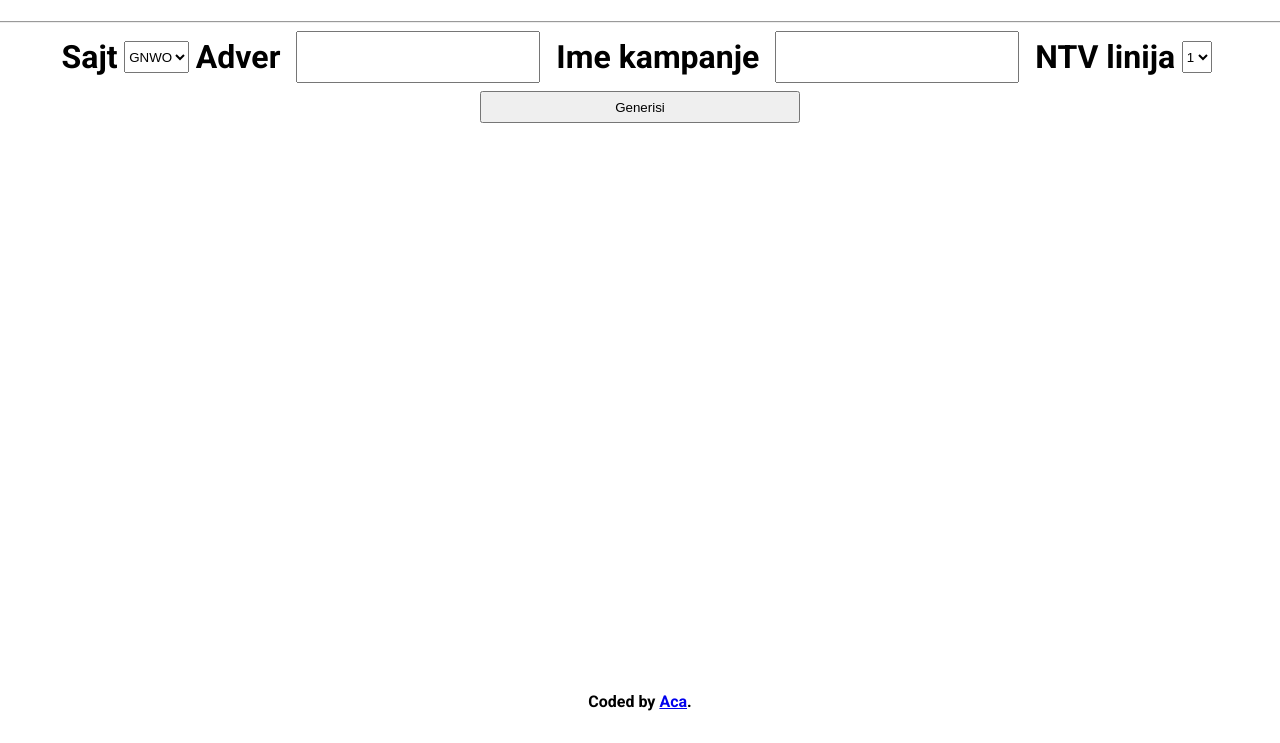
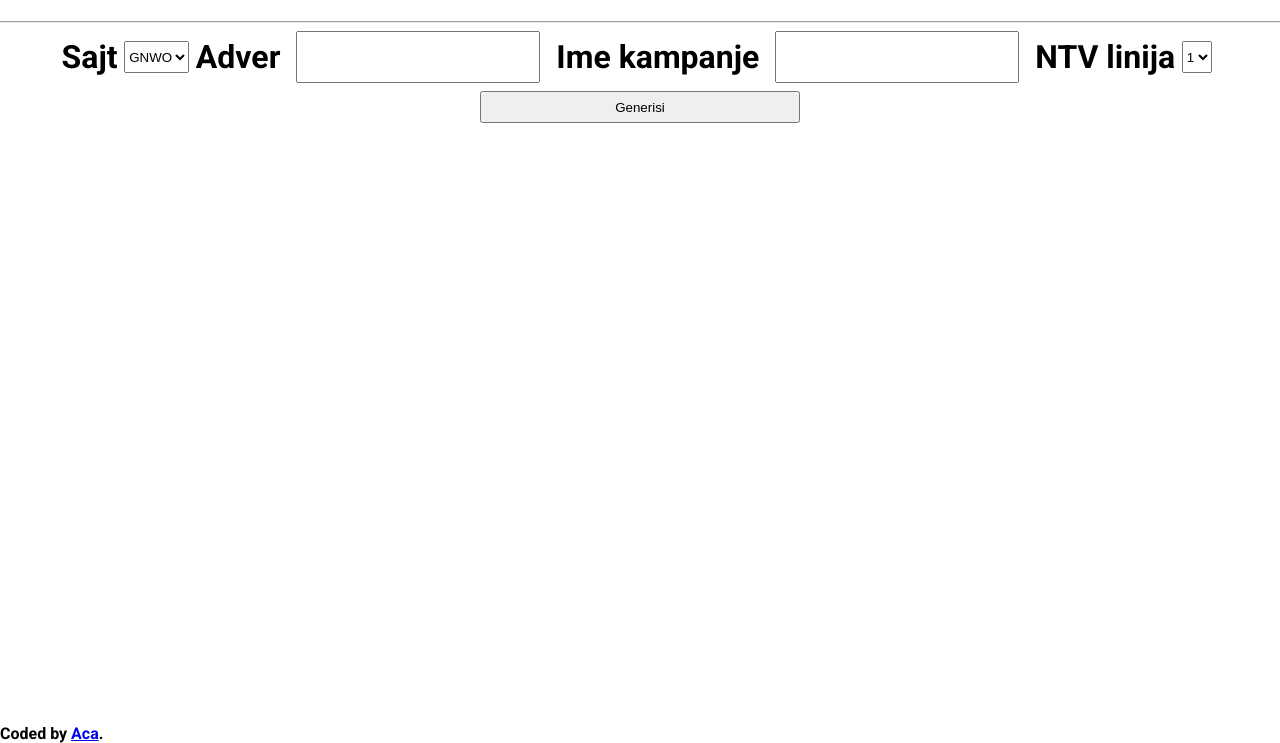
Before and after one commit to Danteie/yourbow_lineGenerator, a plain HTML site: page index.html in a window 1280 px wide. Shown: the part 57-800 px from the top of the page. Drawn offline with Linux system fonts and the light colour scheme.

Commit message:
fixing footer

```diff
--- a/style.css
+++ b/style.css
@@ -82,8 +82,9 @@ select{
 }
 
 footer{
-    position: absolute;
-    bottom: 2rem;
+    position: fixed;
+    bottom: 0;
+    width: 100%;
 }
 
 @media screen and (max-width: 1300px) {
```
